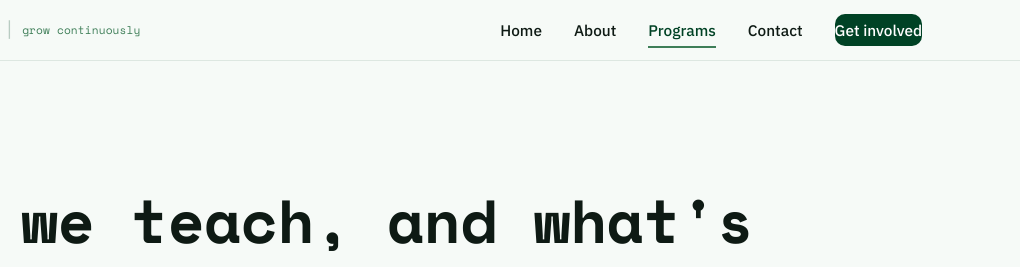
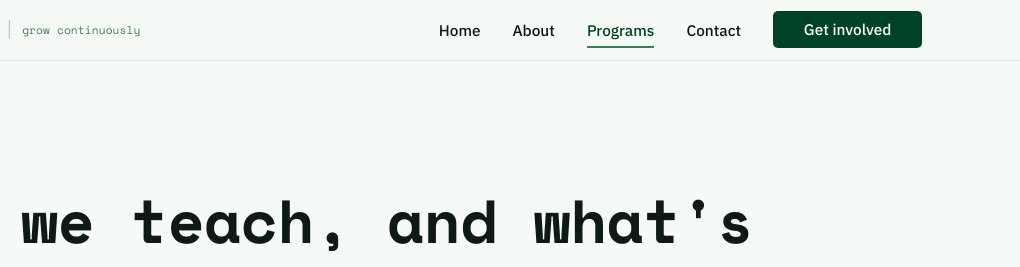
Before and after one commit to projecte-math/Project-e, a plain HTML site: page programs.html in a window 1280 px wide. Shown: the top 267 px of the page, 260-1280 px from the left. Drawn offline with nearby package versions, Linux system fonts and the light colour scheme.

Commit message:
Update programs.html
get involved button should be the same when you click the home button

```diff
--- a/programs.html
+++ b/programs.html
@@ -235,13 +235,17 @@ a:focus-visible, button:focus-visible, input:focus-visible, textarea:focus-visib
   border-color: var(--moss);
 }
 .nav-cta {
-  background: var(--forest);
+  background: var(--forest) !important;
   color: var(--white) !important;
-  padding: 0.55em 1.2em;
-  border-radius: 10px;
+  padding: 0.55em 2em !important;
+  border-radius: 5px !important;
   border-bottom: none !important;
+  text-decoration: none !important;
 }
-.nav-cta:hover { background: var(--moss); }
+
+.nav-cta:hover {
+  background: var(--moss) !important;
+}
 
 .nav-toggle {
   display: none;
```
